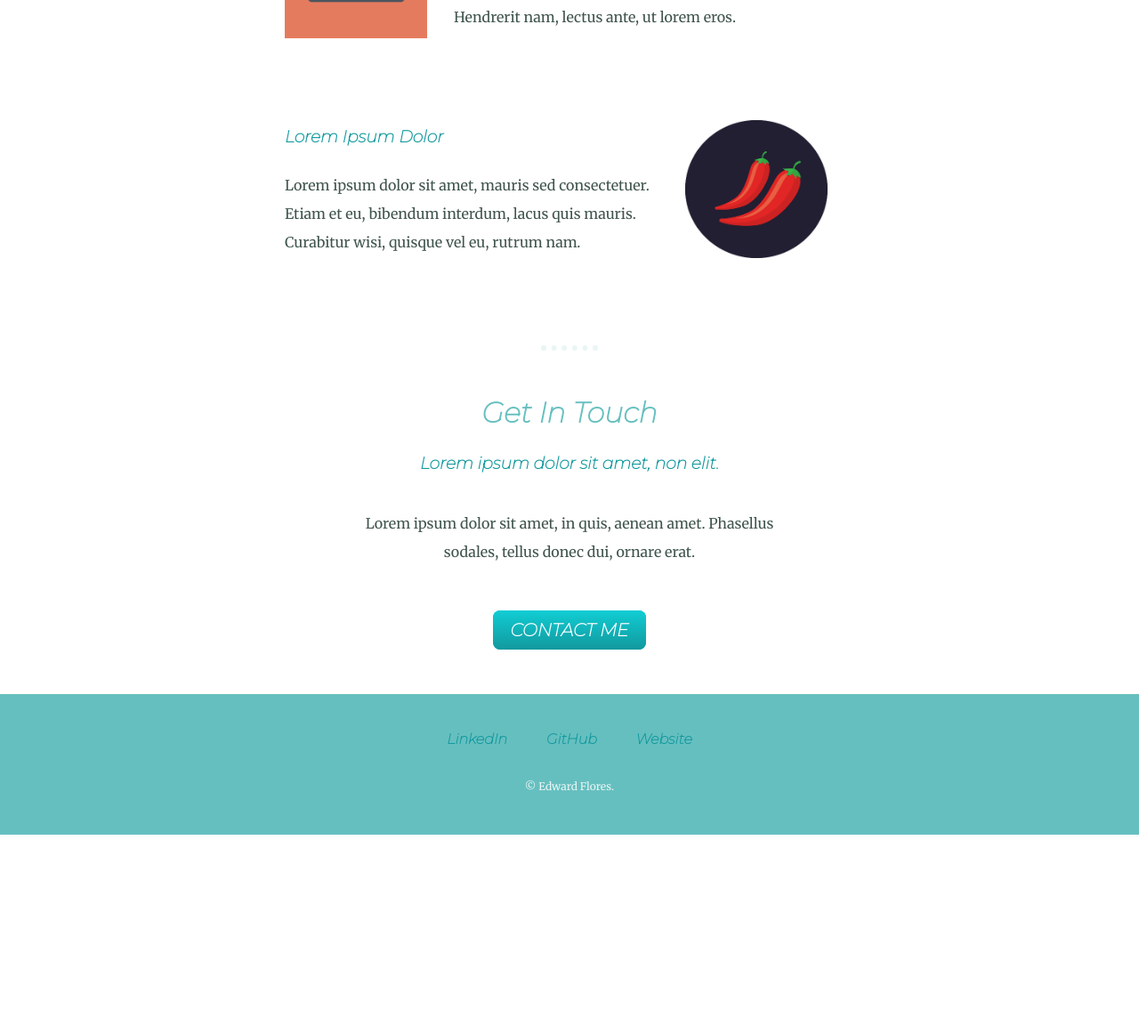
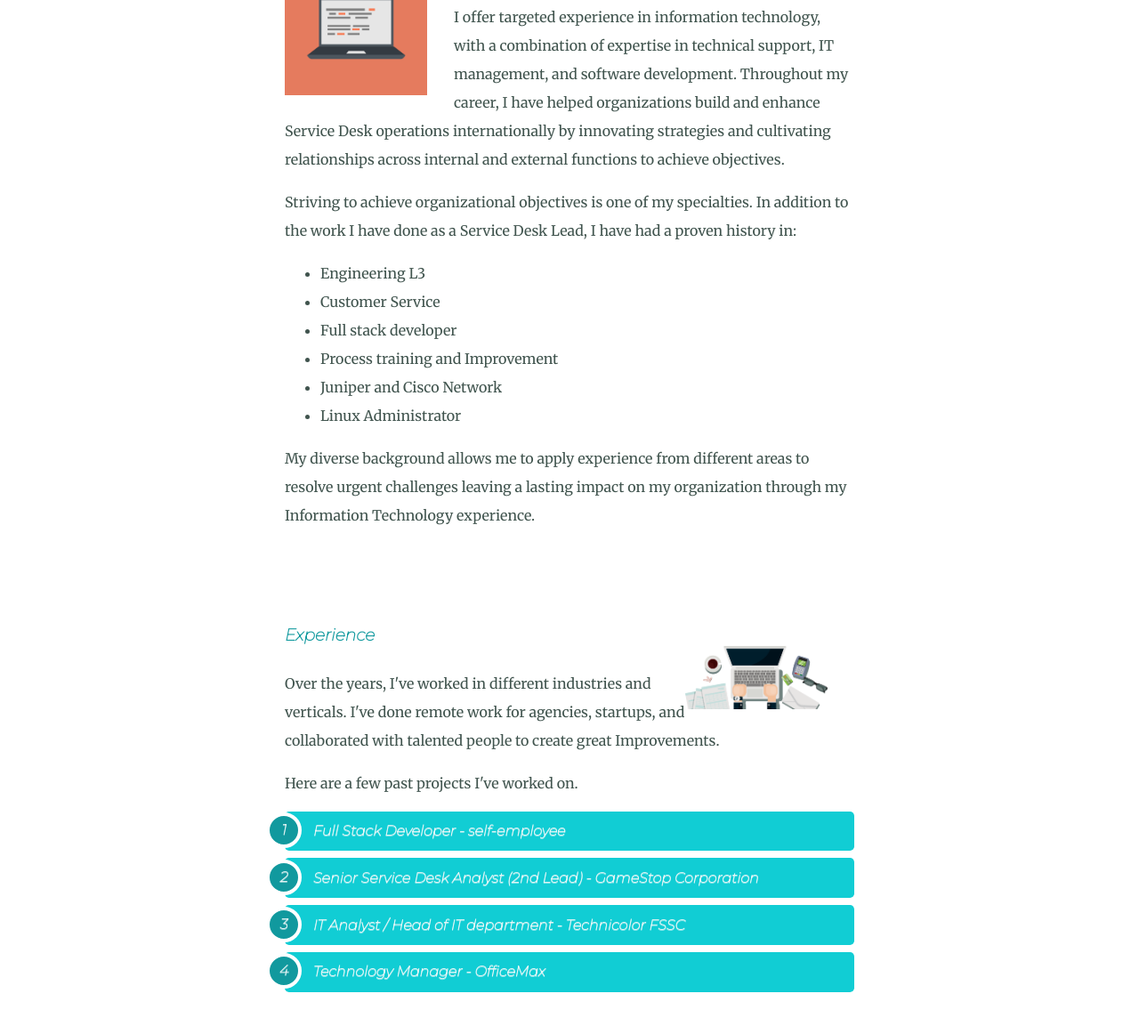
Before and after one commit to Sussmayr/CSS---My-Site, a plain HTML site: page index.html in a window 1280 px wide. Shown: the part 1643-2796 px from the top of the page at 89% size. Before the commit the page ends 2581 px from the top, so only its background shows below. Drawn offline with Linux system fonts and the light colour scheme.

Commit message:
added my context information

```diff
--- a/css/styles.css
+++ b/css/styles.css
@@ -72,7 +72,7 @@ hr {
     margin-right: 30px;
 }
 
-.chilli-image{
+.working-image{
     width: 25%;
     float: right;
     margin-right: 30px;
@@ -152,3 +152,43 @@ hr {
     font-size: 0.75rem;
     padding: 20px 0;
 }
+
+
+ol {
+    counter-reset: li;
+    list-style: none;
+    padding: 0;
+    text-shadow: 0 1px 0 rgba(255,255,255,.5);
+  }
+
+  ol a {
+    position: relative;
+    display: block;
+    padding: .4em .4em .4em 2em;
+    margin: .5em 0;
+    background: #11cdd4;
+    color: #EAF6F6;
+    text-decoration: none;
+    border-radius: .3em;
+    transition: .3s ease-out;
+  }
+
+  ol a:hover { background: #30e3cb; }
+  ol a:hover:before { transform: rotate(360deg); }
+  ol a:before {
+    content: counter(li);
+    counter-increment: li;
+    position: absolute;
+    left: -1.3em;
+    top: 50%;
+    margin-top: -1.3em;
+    background: #11999e;
+    height: 2em;
+    width: 2em;
+    line-height: 2em;
+    border: .3em solid #fff;
+    text-align: center;
+    font-weight: bold;
+    border-radius: 2em;
+    transition: all .3s ease-out;
+  }
--- a/index.html
+++ b/index.html
@@ -25,39 +25,87 @@
       I'm Edward
     </h1>
     <h2>
-      Software Engineer, Developer & Mentor
+      Software Engineer & Developer
     </h2>
     <img class="bottom-cloud" src="img/cloud.png" alt="cloud-img">
-    <img src="img/mountain.png" alt="cloud-img">
+    <img src="img/mountain.png" alt="mountain-img">
   </div>
 
   <div class="middle-container">
     <div class="profile">
-      <img class="photoShape" src="img\Flores Robles Edward_LISC.png" alt="profile-photo">
+      <img class="photoShape" src="img/Flores Robles Edward_LISC1.png" alt="profile-photo">
       <h2>Hello.</h2>
-      <p class="intro">Lorem ipsum dolor sit amet, vitae volutpat, dui conubia, dolor urna. Non auctor, montes nulla distinctio.</p>
+      <p class="intro">My name is Edward Flores, I'm a software engineer based in Dallas, Texas, USA.
+        I have over a decade in the technology fields, with expertise in technical support, IT management, and
+        development.
+      </p>
     </div>
     <hr>
     <div class="skills">
       <h2>My Skills.</h2>
       <div class="skill-row">
         <img class="code-image" src="img/computer.png" alt="skills-image">
-        <h3>Lorem & Ipsum</h3>
-        <p>Lorem ipsum dolor sit amet, quis in duis, iaculis id felis. Consectetuer vestibulum, nunc urna lectus, erat
-          ligula. Hendrerit nam, lectus ante, ut lorem eros.</p>
+        <h3>About Me</h3>
+        <p>
+          I offer targeted experience in information technology, with a
+          combination of expertise in technical support, IT management, and software development.
+          Throughout my career, I have helped organizations build and enhance Service Desk operations internationally by
+          innovating strategies and cultivating relationships across internal and external functions to achieve
+          objectives.
+        </p>
+        <p>
+          Striving to achieve organizational objectives is one of my specialties. In addition to the work I have done as
+          a Service Desk Lead, I have had a proven history in:
+        </p>
+        <ul>
+          <Li>
+            Engineering L3
+          </Li>
+          <Li>
+            Customer Service
+          </Li>
+          <Li>
+            Full stack developer
+          </Li>
+          <Li>
+            Process training and Improvement
+          </Li>
+          <Li>
+            Juniper and Cisco Network
+          </Li>
+          <Li>
+            Linux Administrator
+          </Li>
+        </ul>
+        <p>
+          My diverse background allows me to apply experience from different areas to resolve urgent challenges leaving
+          a lasting impact on my organization through my Information Technology experience.
+        </p>
       </div>
       <div class="skill-row">
-        <img class="chilli-image" src="img/chillies.png" alt="skills-image">
-        <h3>Lorem Ipsum Dolor</h3>
-        <p>Lorem ipsum dolor sit amet, mauris sed consectetuer. Etiam et eu, bibendum interdum, lacus quis mauris.
-          Curabitur wisi, quisque vel eu, rutrum nam.</p>
+        <img class="working-image" src="img/pngwing.com.png" alt="skills-image">
+        <h3>Experience</h3>
+        <p>
+          Over the years, I've worked in different industries and verticals.
+          I've done remote work for agencies, startups, and collaborated with talented people to create great Improvements.
+        </p>
+        <p>Here are a few past projects I've worked on.</p>
+
+        <ol>
+          <li><a>Full Stack Developer - self-employee</a></li>
+          <li><a>Senior Service Desk Analyst (2nd Lead) - GameStop Corporation</a></li>
+          <li><a>IT Analyst / Head of IT department - Technicolor FSSC</a></li>
+          <li><a>Technology Manager - OfficeMax</a></li>
+        </ol>
+
       </div>
     </div>
     <hr>
     <div class="contact-me">
       <h2>Get In Touch</h2>
-      <h3>Lorem ipsum dolor sit amet, non elit.</h3>
-      <p class="contact-message">Lorem ipsum dolor sit amet, in quis, aenean amet. Phasellus sodales, tellus donec dui, ornare erat.</p>
+      <h3>I’m always open to discussing work or partnership opportunities.</h3>
+      <p class="contact-message">if you got a question or proposal, or just want
+        to say hello? Go ahead.</p>
       <a class="btn" href="mailto:edward.flores.0205@gmail.com">CONTACT ME</a>
     </div>
   </div>
@@ -65,7 +113,7 @@
   <div class="bottom-container">
     <a class="footer-link" href="https://www.linkedin.com/in/edward-flores-750ab31ab/">LinkedIn</a>
     <a class="footer-link" href="https://github.com/Sussmayr">GitHub</a>
-    <a class="footer-link" href="https://www.appbrewery.co/">Website</a>
+    <a class="footer-link" href="https://sussmayr.github.io/CSS---My-Site/">Website</a>
     <p class="copyright">© Edward Flores.</p>
   </div>
 
```
Also changed, not shown: img/pngwing.com.png (added).
